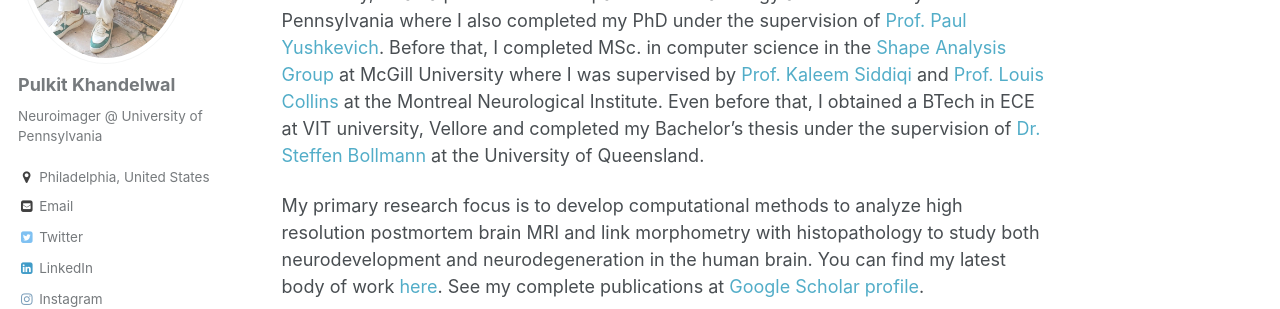
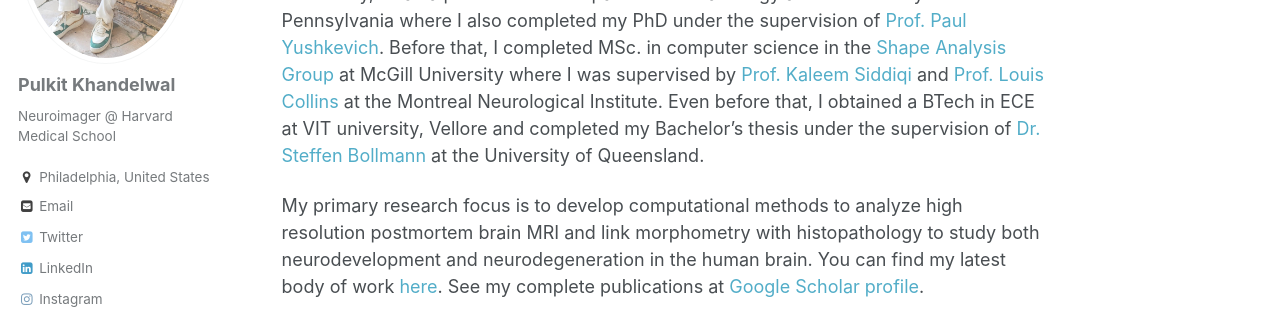
Before and after one commit to Pulkit-Khandelwal/pulkit-khandelwal.github.io, a Jekyll site: the page built from _pages/about.md, in a window 1280 px wide. Shown: the part 285-594 px from the top of the page. Built offline with Jekyll 4.4.1, drawn with Linux system fonts in a browser that asks for light colours.

Commit message:
Update _config.yml

```diff
--- a/_config.yml
+++ b/_config.yml
@@ -80,7 +80,7 @@
 author:
   name             : "Pulkit Khandelwal"
   avatar           : "mugshot_2023.png"
-  bio              : "Neuroimager @ University of Pennsylvania"
+  bio              : "Neuroimager @ Harvard Medical School"
   location         : "Philadelphia, United States"
   employer         :
   googlescholar    :
```
